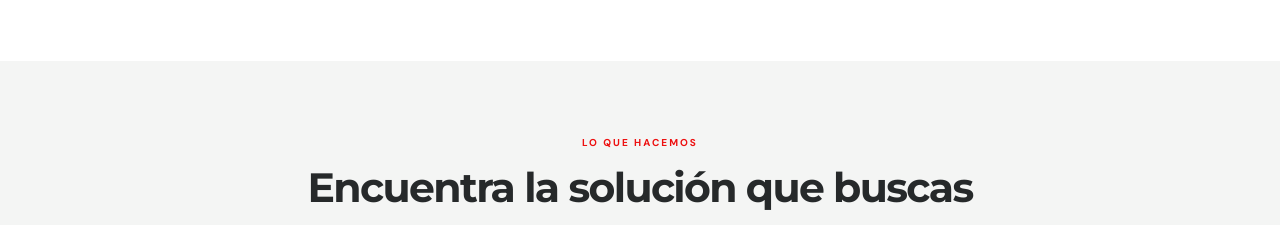
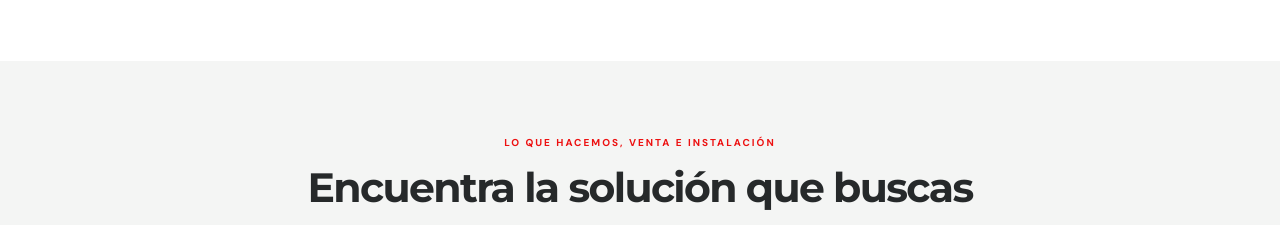
Before and after one commit to ixakin/nougrampo, a plain HTML site: page index.html in a window 1280 px wide. Shown: the part 1080-1305 px from the top of the page. Drawn offline with Linux system fonts and the light colour scheme.

Commit message:
Update homepage section heading

```diff
--- a/index.html
+++ b/index.html
@@ -19,7 +19,7 @@
   <main>
     <section class="hero" id="inicio"><div class="hero-photo" role="img" aria-label="Baño contemporáneo con ducha y grifería"></div><div class="hero-copy"><p class="eyebrow">NOU GRAMPO · MALLORCA</p><h1>Diseño que mejora <em>tu día a día</em></h1><p>Grifería, duchas y climatización para tu hogar o negocio. Calidad y asesoramiento cercano en cada proyecto.</p><a class="button" href="productos.html">DESCUBRIR MÁS</a></div><button class="carousel-arrow prev" aria-label="Anterior">‹</button><button class="carousel-arrow next" aria-label="Siguiente">›</button><div class="dots" aria-label="Diapositiva 1 de 3"><i class="selected"></i><i></i><i></i></div></section>
     <section class="intro"><p class="eyebrow">CALIDAD · EFICIENCIA · CONFIANZA</p><h2>Soluciones pensadas para cada espacio</h2><p class="muted">Te ayudamos a elegir productos fiables y bien diseñados para el baño y la climatización, con un servicio profesional en toda Mallorca.</p><a class="button" href="contacto.html">CUÉNTANOS TU PROYECTO</a></section>
-    <section class="products section" id="productos"><div class="wrap"><div class="section-heading center"><p class="eyebrow">LO QUE HACEMOS</p><h2>Encuentra la solución que buscas</h2></div><div class="product-grid">
+    <section class="products section" id="productos"><div class="wrap"><div class="section-heading center"><p class="eyebrow">LO QUE HACEMOS, VENTA E INSTALACIÓN</p><h2>Encuentra la solución que buscas</h2></div><div class="product-grid">
       <article class="product"><img src="assets/griferia.jpg" alt="Grifería de latón instalada en un lavabo"><h3>GRIFERÍAS</h3><p>Diseño y funcionalidad para baños y cocinas.</p><a href="contacto.html">VER PRODUCTOS →</a></article>
       <article class="product"><img src="assets/duchas.jpg" alt="Baño con sanitarios y mampara de cristal"><h3>SANITARIOS Y MAMPARAS</h3><p>Soluciones para renovar y equipar tu baño.</p><a href="contacto.html">VER PRODUCTOS →</a></article>
       <article class="product"><img src="assets/aire.jpg" alt="Aire acondicionado en un salón luminoso"><h3>AIRE ACONDICIONADO</h3><p>Confort y eficiencia durante todo el año.</p><a href="contacto.html">VER PRODUCTOS →</a></article>
```
